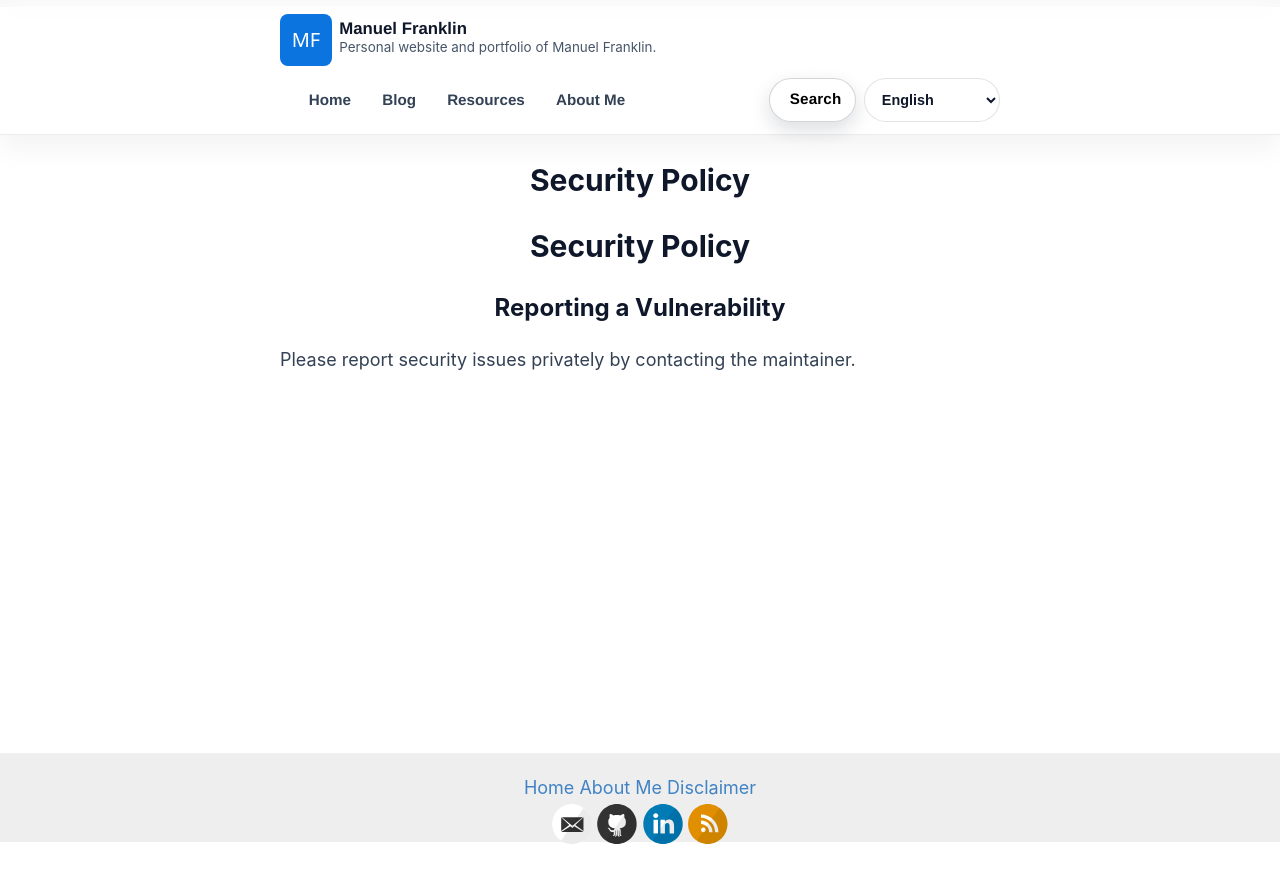
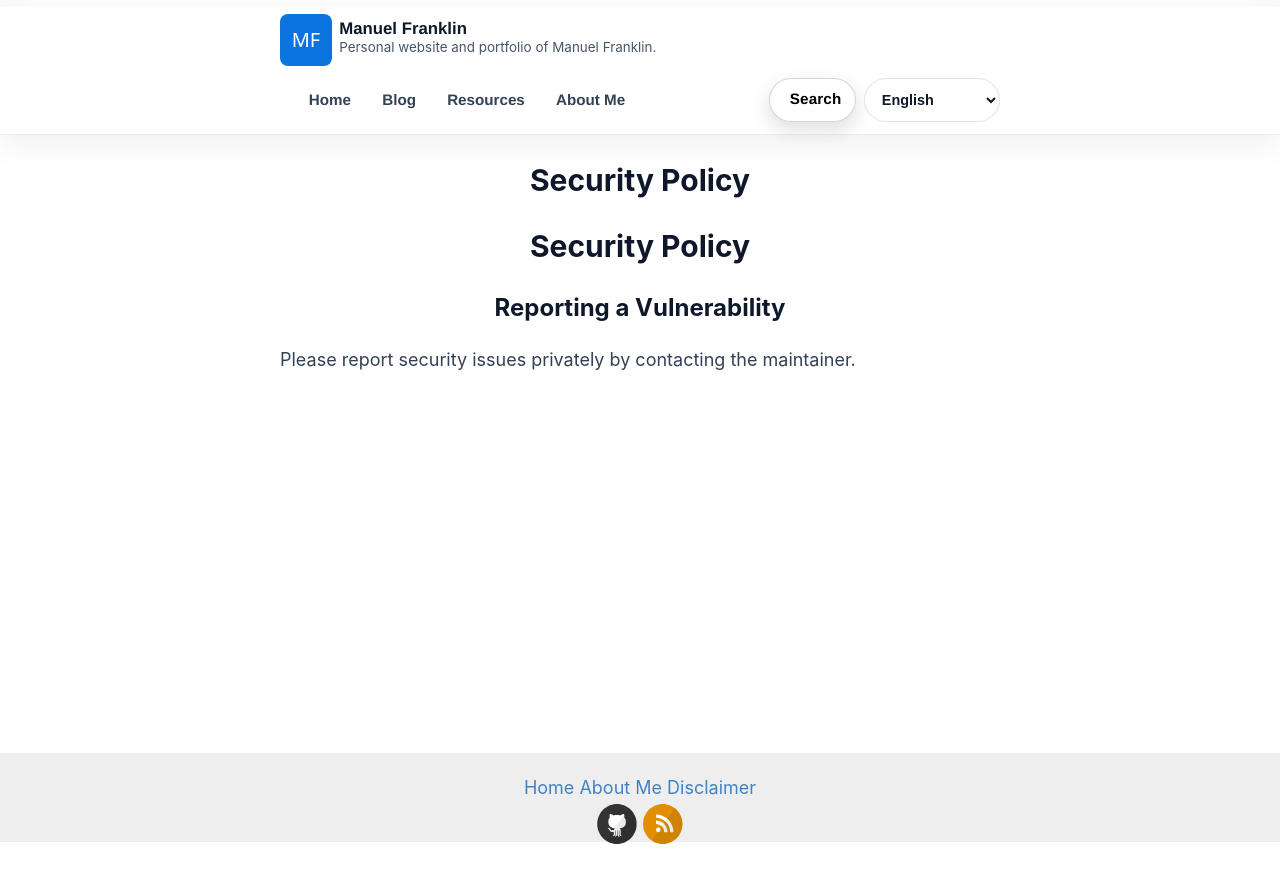
Before and after one commit to manfranklin/manfranklin.github.io, a Jekyll site: the page built from SECURITY.md, in a window 1280 px wide. Shown: the top 883 px of the page. Built offline with Jekyll 4.4.1, drawn with Linux system fonts in a browser that asks for light colours; our own code applies the rules of GitHub Pages for plain Markdown files.

Commit message:
Updated Config

```diff
--- a/_config.yml
+++ b/_config.yml
@@ -51,12 +51,12 @@
 avatar: "/images/reverie.png"
 footer-links:
   dribbble:
-  email: ''
+  email:
   facebook:
   flickr:
   github: manfranklin
   instagram:
-  linkedin: ''
+  linkedin:
   pinterest:
   rss: feed
   twitter:
@@ -65,15 +65,15 @@
   googleplus:
   playconsole:
   mastodon:
-disqus: ''
+disqus:
 google_analytics:
 url: https://manfranklin.github.io
-baseurl: ''
+baseurl:
 enforce_ssl: https://manfranklin.github.io
 permalink: "/:title/"
-UMAMI_CLIENT_ID: ''
+UMAMI_CLIENT_ID:
 umami_domain: cloud.umami.is
-umami_enabled: false
+umami_enabled: true
 default_language: en
 languages:
   en:
@@ -96,7 +96,7 @@
   syntax_highlighter_opts:
     css_class: highlight
 sass:
-  style: :compressed
+  style: compressed
   load_paths:
   - _sass
 plugins:
```
